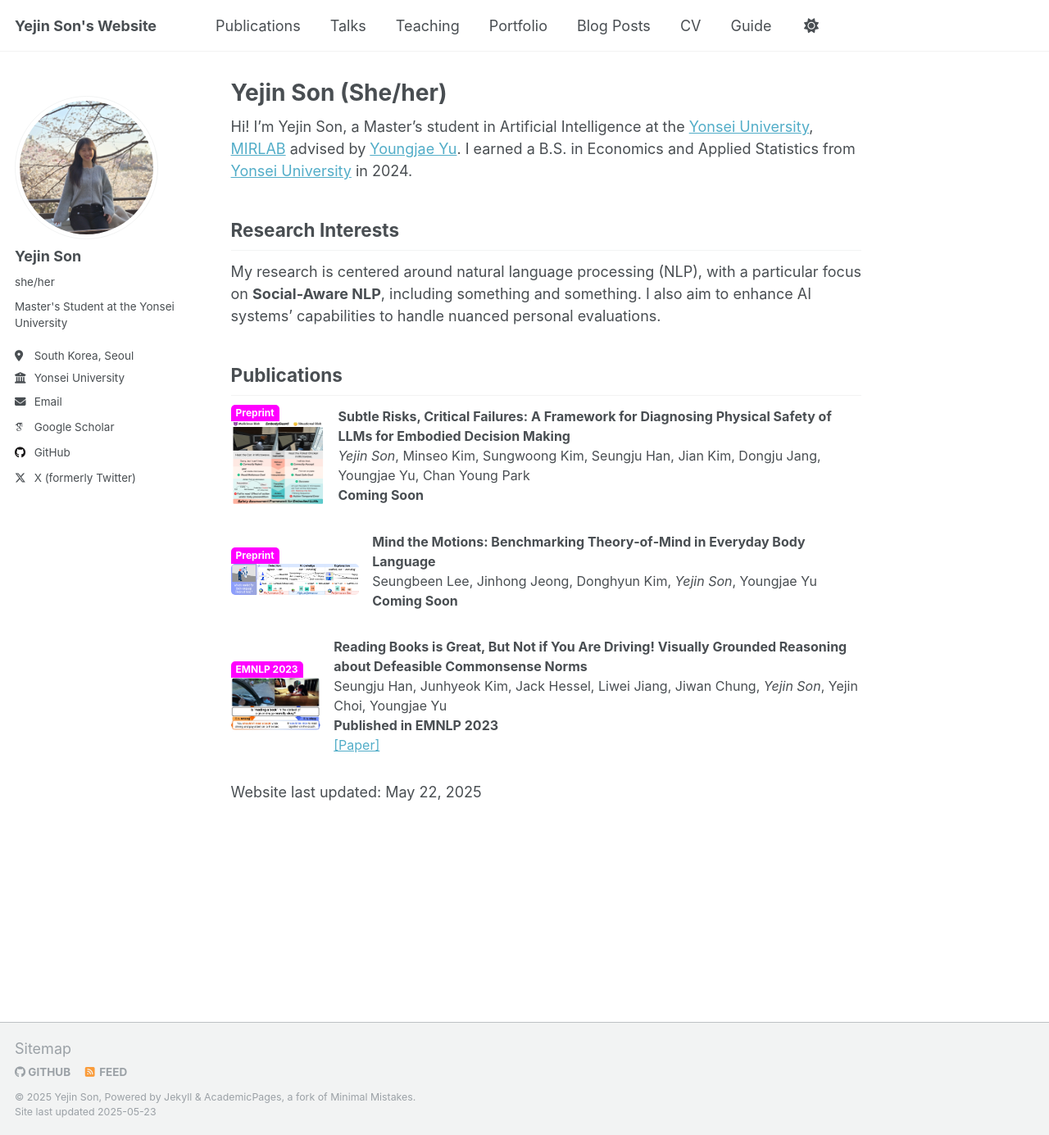
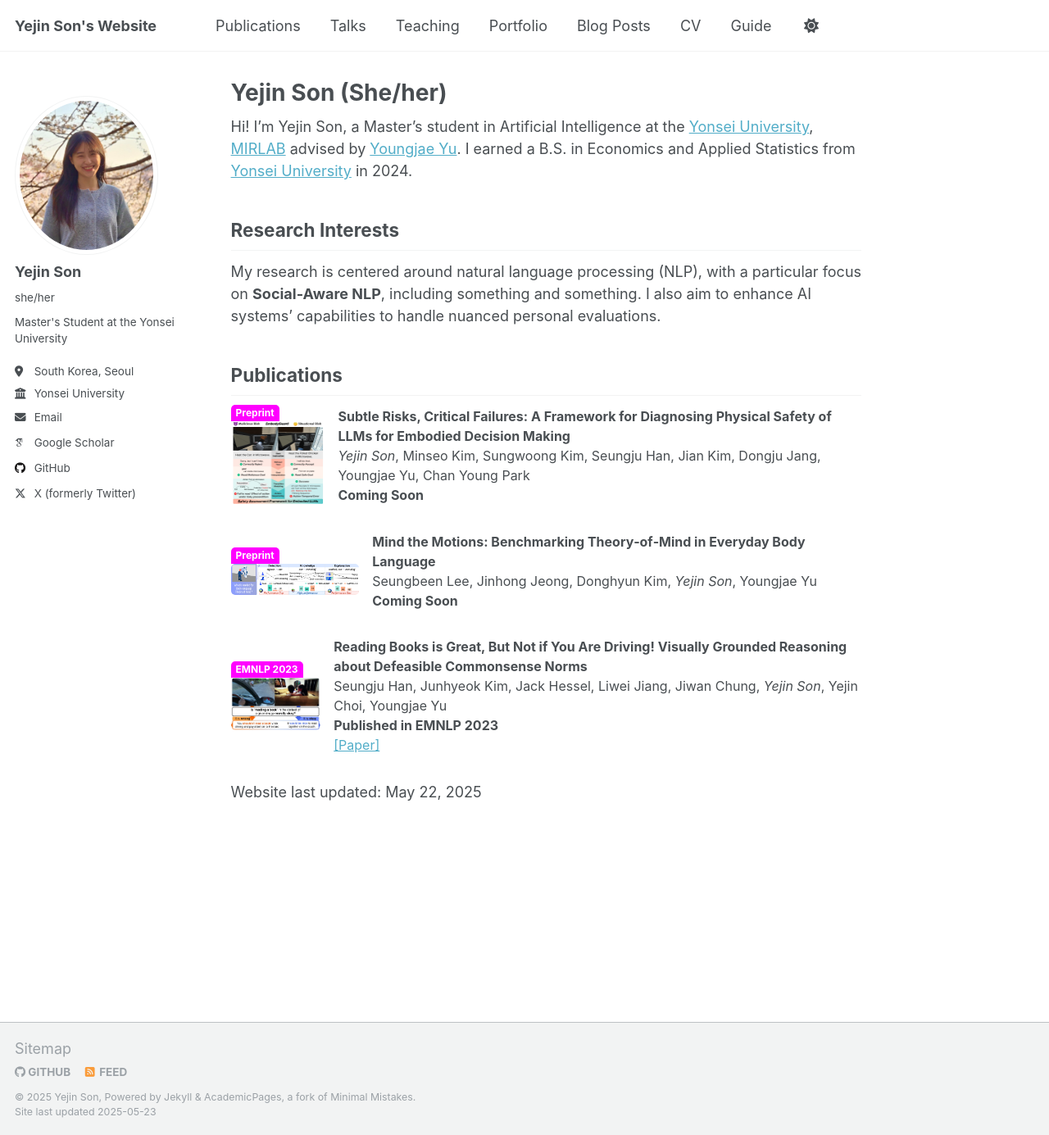
Before and after one commit to ozzaney/ozzaney.github.io, a Jekyll site: the page built from _pages/about.md, in a window 1280 px wide and 1385 px high. Shown: the whole window at 82% size. Built offline with Jekyll 4.4.1, drawn with Linux system fonts in a browser that asks for light colours; some web fonts are replaced.

Commit message:
Update _config.yml

```diff
--- a/_config.yml
+++ b/_config.yml
@@ -19,7 +19,7 @@ repository               : "ozzaney/ozzaney.github.io"
 
 author:
   # Biographic information
-  avatar           : "me.png"
+  avatar           : "me_spring.jpg"
   name             : "Yejin Son"
   pronouns         : "she/her"
   bio              : "Master's Student at the Yonsei University"
```
